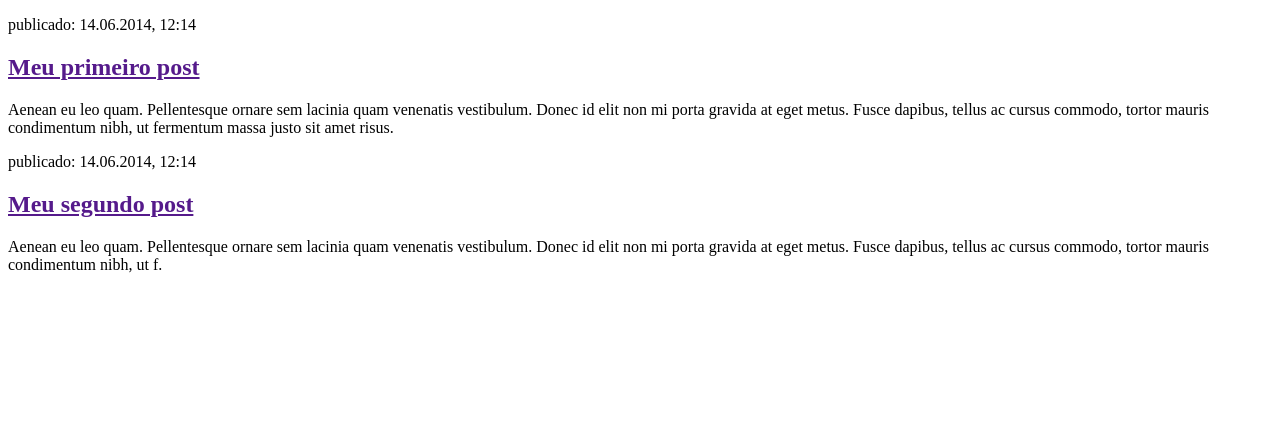
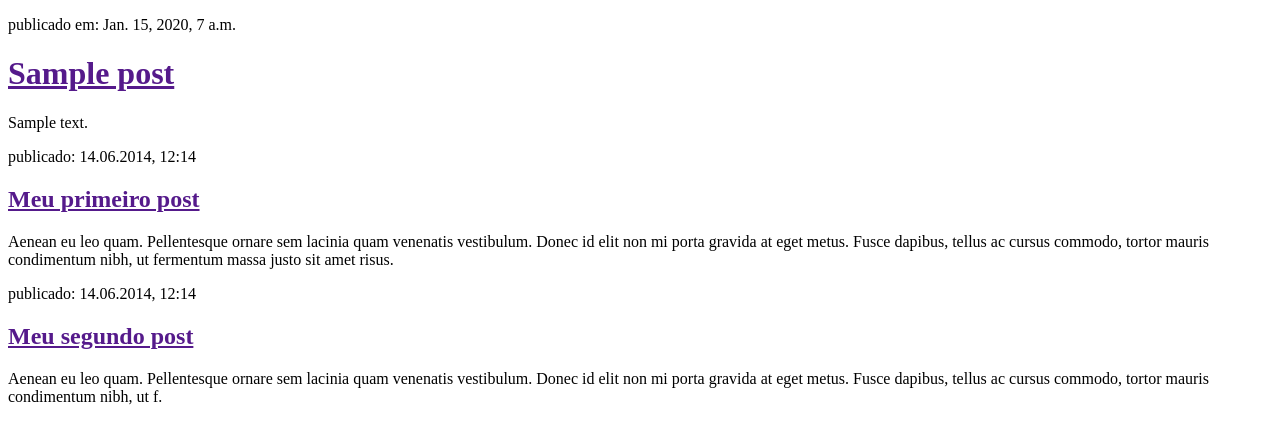
Before and after one commit to andersonzopilau/blog, a Django app: template blog/templates/blog/post_list.html in a window 1280 px wide. Shown: the top 444 px of the page. Run offline with Django 3.2, Linux system fonts and the light colour scheme; the template is opened without the code that fills it: values that come from a table or form of the project are taken from there, others are empty; tables that the repository leaves empty hold one stand-in row (values such as "Sample post").

Commit message:
adicionando template

```diff
--- a/blog/templates/blog/post_list.html
+++ b/blog/templates/blog/post_list.html
@@ -5,6 +5,13 @@
           <title>My Blog</title>
 </head>
 <body>
+{% for post in posts %}
+    <div>
+        <p>publicado em: {{ post.published_date }}</p>
+        <h1><a href="">{{ post.title }}</a></h1>
+        <p>{{ post.text|linebreaksbr }}</p>
+    </div>
+{% endfor %}
         <div>
             <p>publicado: 14.06.2014, 12:14</p>
             <h2><a href="">Meu primeiro post</a></h2>
--- a/blog/views.py
+++ b/blog/views.py
@@ -1,5 +1,8 @@
 from django.shortcuts import render
+from django.utils import timezone
+from .models import Post
 
 # Create your views here.
 def post_list(request):
-    return render(request, 'blog/post_list.html', {})
+    posts = Post.objects.filter(published_date__lte=timezone.now()).order_by('published_date')
+    return render(request, 'blog/post_list.html', {'posts': posts})
```
